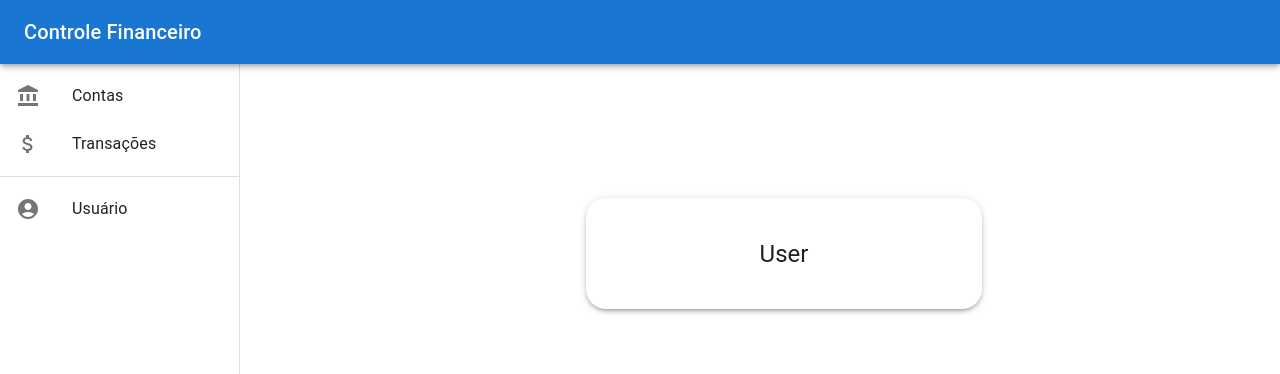
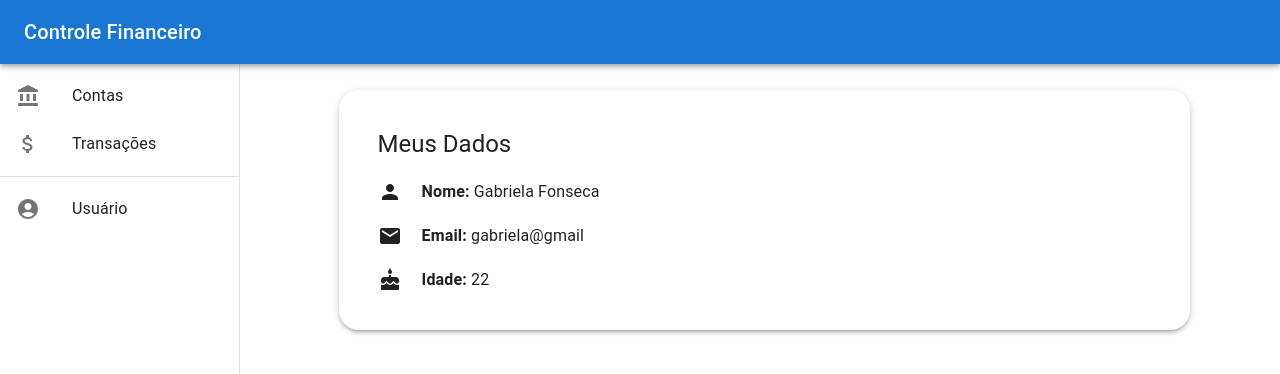
Before and after one commit to gabrielvaladao13/TP_ENG_SOFTWARE_2, a React (Create React App) app in the folder frontend/: page /user in a window 1280 px wide. Shown: the top 374 px of the page. Built offline with nearby package versions, Linux system fonts and the light colour scheme.

Commit message:
Interface perfil do usuário

```diff
--- a/frontend/src/pages/User.jsx
+++ b/frontend/src/pages/User.jsx
@@ -1,29 +1,57 @@
 import React from 'react';
-import { Button, TextField, Typography, Container, CssBaseline, Paper } from '@mui/material';
+import { Typography, Paper } from '@mui/material';
 import { styled } from '@mui/system';
-
+import EmailIcon from '@mui/icons-material/Email';
+import PersonIcon from '@mui/icons-material/Person';
+import CakeIcon from '@mui/icons-material/Cake';
 
 const StyledPaper = styled(Paper)({
-  display: 'flex',
-  flexDirection: 'column',
-  alignItems: 'center',
-  marginTop: '50%',
-  borderRadius: 20,
-  padding: '10%',
+    display: 'flex',
+    flexDirection: 'column',
+    margin: '7%',
+    marginLeft: '4%',
+    borderRadius: 20,
+    padding: '3%',
+    width: '100%',
+    height: '100%',
+    gap: 20
 });
 
+export const DataAlign = styled('div')({
+    display: "flex",
+    flexDirection: "row",
+    justifyContent: "left",
+    gap: 20
 
+});
 
 const User = () => {
     return (
-        <Container component="main" maxWidth="xs">
-        <CssBaseline />
         <StyledPaper elevation={3}>
-            <Typography component="h1" variant="h5">
-            User
-            </Typography>
+            <DataAlign>
+                <Typography component="h1" variant="h5">
+                    Meus Dados
+                </Typography>
+            </DataAlign>
+            <DataAlign>
+                <PersonIcon/>
+                <Typography variant="body1">
+                    <strong>Nome:</strong> Gabriela Fonseca
+                </Typography>
+            </DataAlign>
+            <DataAlign>
+                <EmailIcon/>
+                <Typography variant="body1">
+                    <strong>Email:</strong> gabriela@gmail
+                </Typography>
+            </DataAlign>
+            <DataAlign>
+                <CakeIcon/>
+                <Typography variant="body1">
+                    <strong>Idade:</strong> 22
+                </Typography>
+            </DataAlign>
         </StyledPaper>
-        </Container>
     );
 };
 
```
